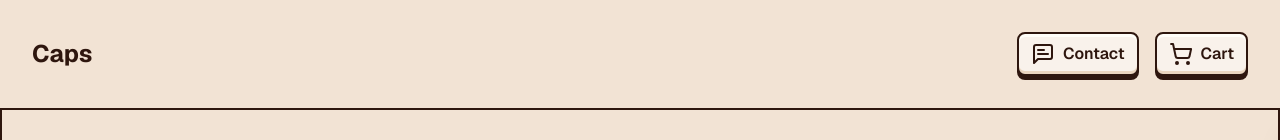
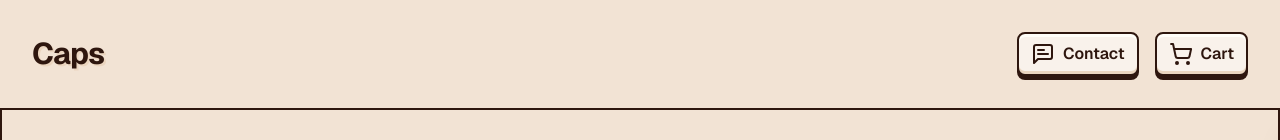
Before and after one commit to ldgni/caps, a Next.js app: page / in a window 1280 px wide. Shown: the top 140 px of the page. Built offline with nearby package versions, Linux system fonts and the light colour scheme.

Commit message:
style: enhance header link styling

```diff
--- a/src/components/header.tsx
+++ b/src/components/header.tsx
@@ -14,8 +14,13 @@ export default function Header() {
       <div className="container mx-auto flex items-center justify-between p-6 sm:p-8">
         <Link
           href="/"
-          className="flex items-center gap-2 text-2xl font-bold transition-opacity hover:opacity-75">
-          Caps
+          className="relative flex items-center gap-2 text-3xl font-bold tracking-tight text-[#2e160e] transition-all hover:scale-105"
+          style={{
+            textShadow: "2px 2px 0px #EBD5BF",
+          }}>
+          <span className="relative after:absolute after:bottom-0 after:left-0 after:h-1 after:w-full after:origin-bottom-right after:scale-x-0 after:transform after:bg-[#ef414a] after:transition-transform after:duration-300 hover:after:origin-bottom-left hover:after:scale-x-100">
+            Caps
+          </span>
         </Link>
         <nav>
           <ul className="flex items-center gap-4">
```
